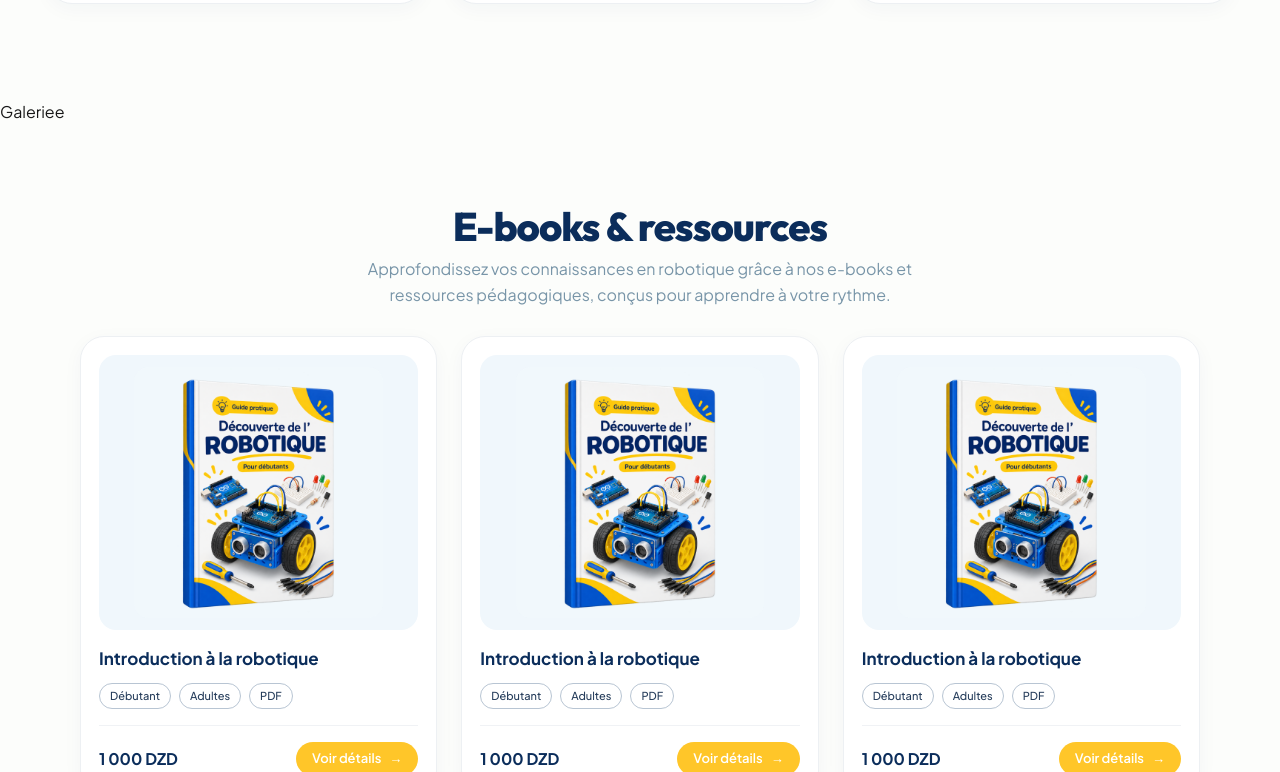
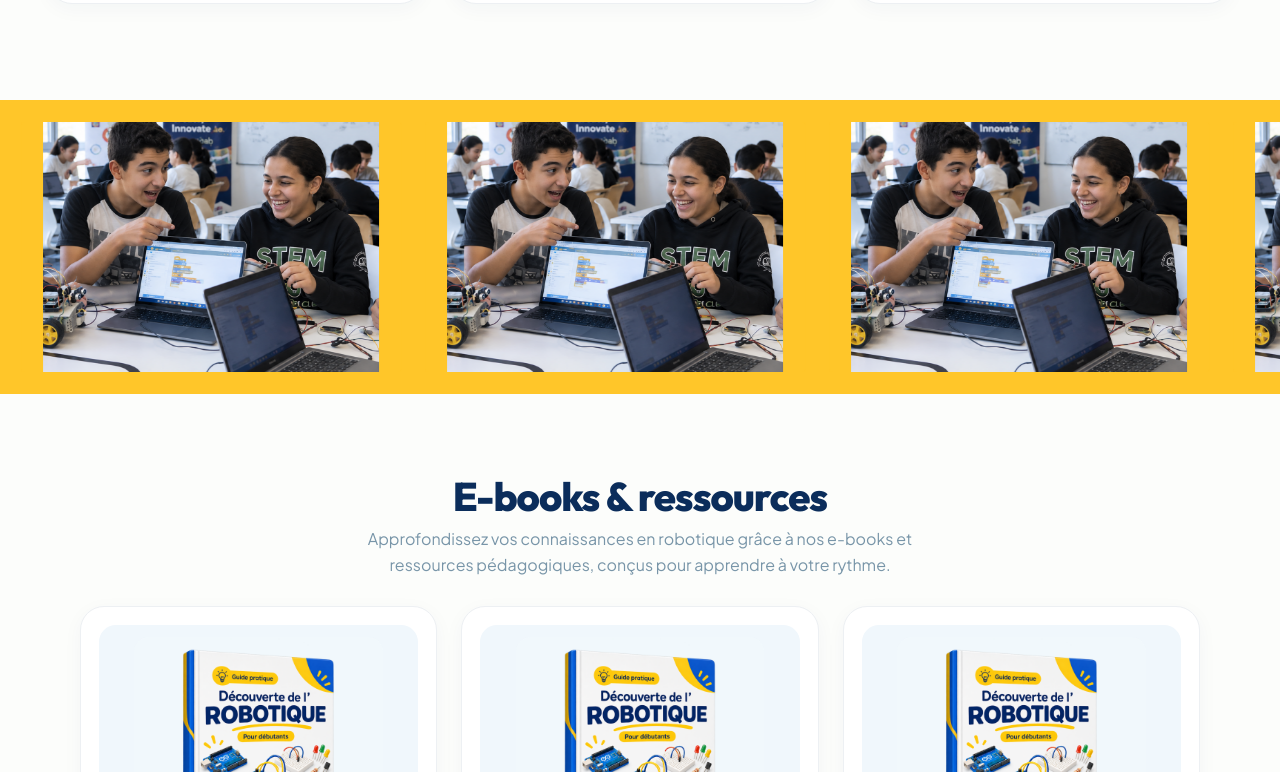
Before and after one commit to amira1810/InnoLab-Website, a Next.js app: page / in a window 1280 px wide. Shown: the part 1288-2060 px from the top of the page. Built offline with nearby package versions, Linux system fonts and the light colour scheme.

Commit message:
feat: ajouter section galerie

```diff
--- a/app/globals.css
+++ b/app/globals.css
@@ -247,3 +247,69 @@ body {
     opacity: 0.7;
   }
 }
+
+
+/* =================================
+   INFINITE GALLERY
+================================= */
+
+.gallery-track {
+  display: flex;
+  width: max-content;
+  animation: gallery-marquee 40s linear infinite !important;
+  animation-play-state: running !important;
+  will-change: transform;
+}
+
+.gallery-group {
+  display: flex;
+  flex-shrink: 0;
+  gap: 24px;
+  padding-right: 24px;
+}
+
+.gallery-image {
+  position: relative;
+  width: 300px;
+  height: 210px;
+  flex-shrink: 0;
+  overflow: hidden;
+  border-radius: 3px;
+}
+
+@media (min-width: 768px) {
+  .gallery-image {
+    width: 340px;
+    height: 230px;
+  }
+}
+
+@media (min-width: 1024px) {
+  .gallery-image {
+    width: 380px;
+    height: 250px;
+  }
+}
+
+/* Keep moving even when hovering */
+.gallery-track:hover,
+.gallery-track:focus,
+.gallery-track:active {
+  animation-play-state: running !important;
+}
+
+@keyframes gallery-marquee {
+  from {
+    transform: translateX(0);
+  }
+
+  to {
+    transform: translateX(-50%);
+  }
+}
+
+@media (prefers-reduced-motion: reduce) {
+  .gallery-track {
+    animation: gallery-marquee 40s linear infinite !important;
+  }
+}
--- a/app/home-sections/Gallery.tsx
+++ b/app/home-sections/Gallery.tsx
@@ -1,7 +1,46 @@
+
+import Image from "next/image";
+
+const galleryImages = [
+  { id: 1, src: "/pic1.png" },
+  { id: 2, src: "/pic1.png" },
+  { id: 3, src: "/pic1.png" },
+  { id: 4, src: "/pic1.png" },
+  { id: 5, src: "/pic1.png" },
+  { id: 6, src: "/pic1.png" },
+];
+
+function GalleryGroup({ duplicate = false }: { duplicate?: boolean }) {
+  return (
+    <div className="gallery-group" aria-hidden={duplicate}>
+      {galleryImages.map((image) => (
+        <div
+          key={`${duplicate ? "duplicate-" : ""}${image.id}`}
+          className="gallery-image"
+        >
+          <Image
+            src={image.src}
+            alt={duplicate ? "" : `Atelier robotique ${image.id}`}
+            fill
+            sizes="380px"
+            className="object-cover"
+          />
+        </div>
+      ))}
+    </div>
+  );
+}
+
 export default function Gallery() {
   return (
-    <section>
-      <h1>Galeriee</h1>
+    <section
+      id="gallery"
+      className="w-full overflow-hidden border-y-[10px] border-primary-yellow bg-primary-yellow py-3"
+    >
+      <div className="gallery-track">
+        <GalleryGroup />
+        <GalleryGroup duplicate />
+      </div>
     </section>
   );
 }
```
Also changed, not shown: public/pic1.png (added).
